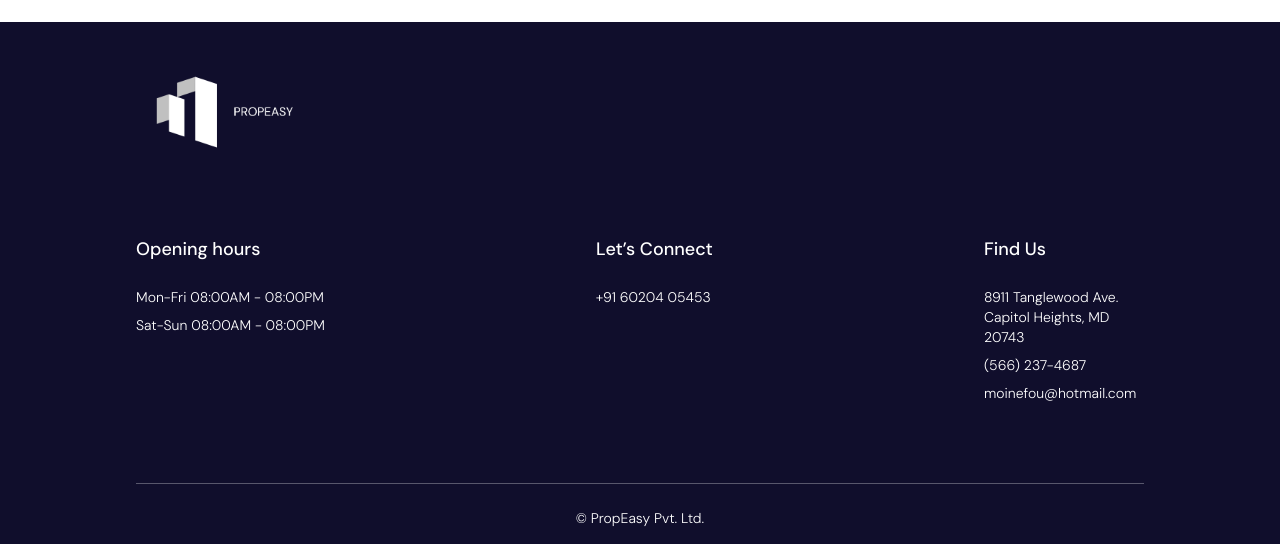
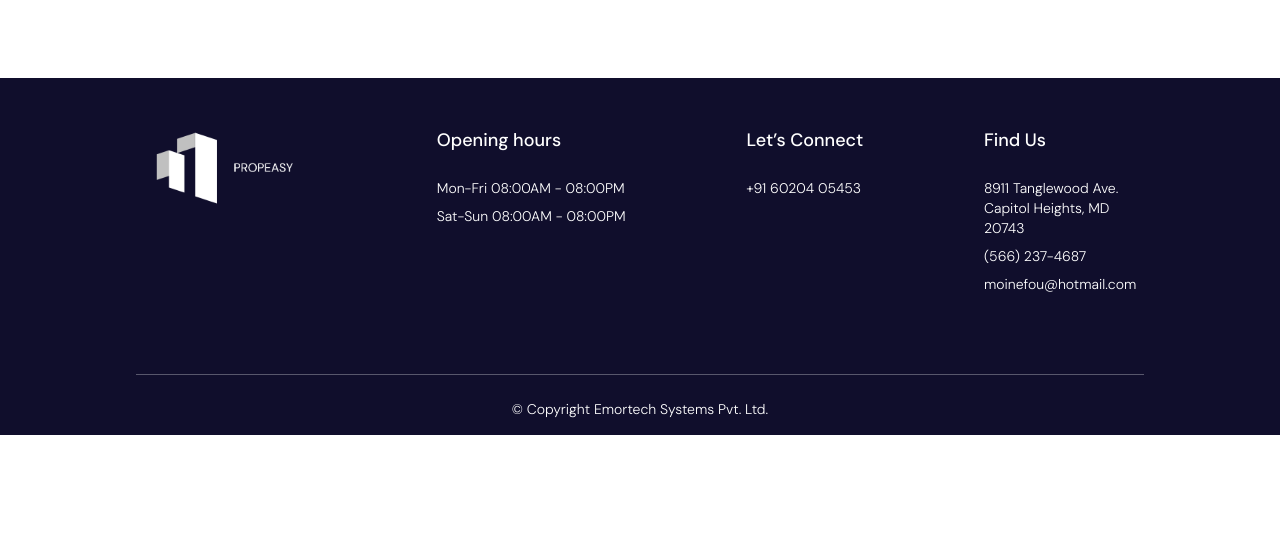
Before and after one commit to CodeMuscle/propeasy, a website: page index.html in a window 1280 px wide. Shown: the part 674-1218 px from the top of the page. After the commit the page ends 1109 px from the top, so only its background shows below. Drawn offline with Linux system fonts and the light colour scheme.

Commit message:
Tailwind CDN

```diff
--- a/css/style.css
+++ b/css/style.css
@@ -21,7 +21,7 @@ html {
 } */
 
 .hero_imgwrapper {
-  background: url("../assets/heroImage.png") no-repeat bottom fixed;
+  background: url("../assets/heroImage.png") no-repeat center;
   background-size: cover;
   /* opacity: 0.6; */
   /* filter: alpha(opacity=60); */
--- a/index.html
+++ b/index.html
@@ -4,6 +4,7 @@
     <meta charset="UTF-8" />
     <meta http-equiv="X-UA-Compatible" content="IE=edge" />
     <meta name="viewport" content="width=device-width, initial-scale=1.0" />
+    <link rel="icon" type="image/x-icon" href="./assets/logo.png">
 
 
     <!-- Stylesheet -->
@@ -28,7 +29,7 @@
     <title>PropEasy - Property Management</title>
   </head>
   <body className="overflow-hidden">
-    <div class="lg:max-w-[1440px] w-[90%] mx-auto">
+    <div class="mb-20 lg:max-w-[1440px] w-[90%] mx-auto">
       <!-- Navbar -->
       <nav class="py-6 flex flex-row items-center justify-between">
         <div class="max-w-[10rem] max-h-[4rem]">
@@ -101,11 +102,11 @@
 
     </div>
     <!-- Footer -->
-    <footer className="">
-      <div class="mt-6 w-full bg-textSecondary pt-12 pb-4 px-20 flex flex-col gap-8">
+    <footer class="mt-20">
+      <div class="w-full bg-textSecondary pt-12 pb-4 px-20 flex flex-col gap-8">
         <div class="lg:max-w-[1440px] w-[90%] mx-auto flex flex-col gap-20">
-          <img src="./assets/logoDark.png" alt="" width="180" height="40">
           <div class="md:flex md:flex-row grid sm:grid-cols-2 grid-cols-1 justify-between items-start">
+            <img src="./assets/logoDark.png" alt="" width="180" height="40">
             <!-- Timings -->
             <div class="flex flex-col gap-6">
               <p class="font-medium text-white lg:text-lg text-md">
@@ -155,7 +156,7 @@
           <div class="flex flex-col items-center text-center">
             <div class="w-full h-[1px] bg-[#FFFFFF] opacity-30 mb-6"></div>
             <p class="font-light text-white lg:text-md text-sm">
-              © PropEasy Pvt. Ltd.
+              © Copyright Emortech Systems Pvt. Ltd.
             </p>
           </div>
         </div>
```
Also changed, not shown: css/output.css.
